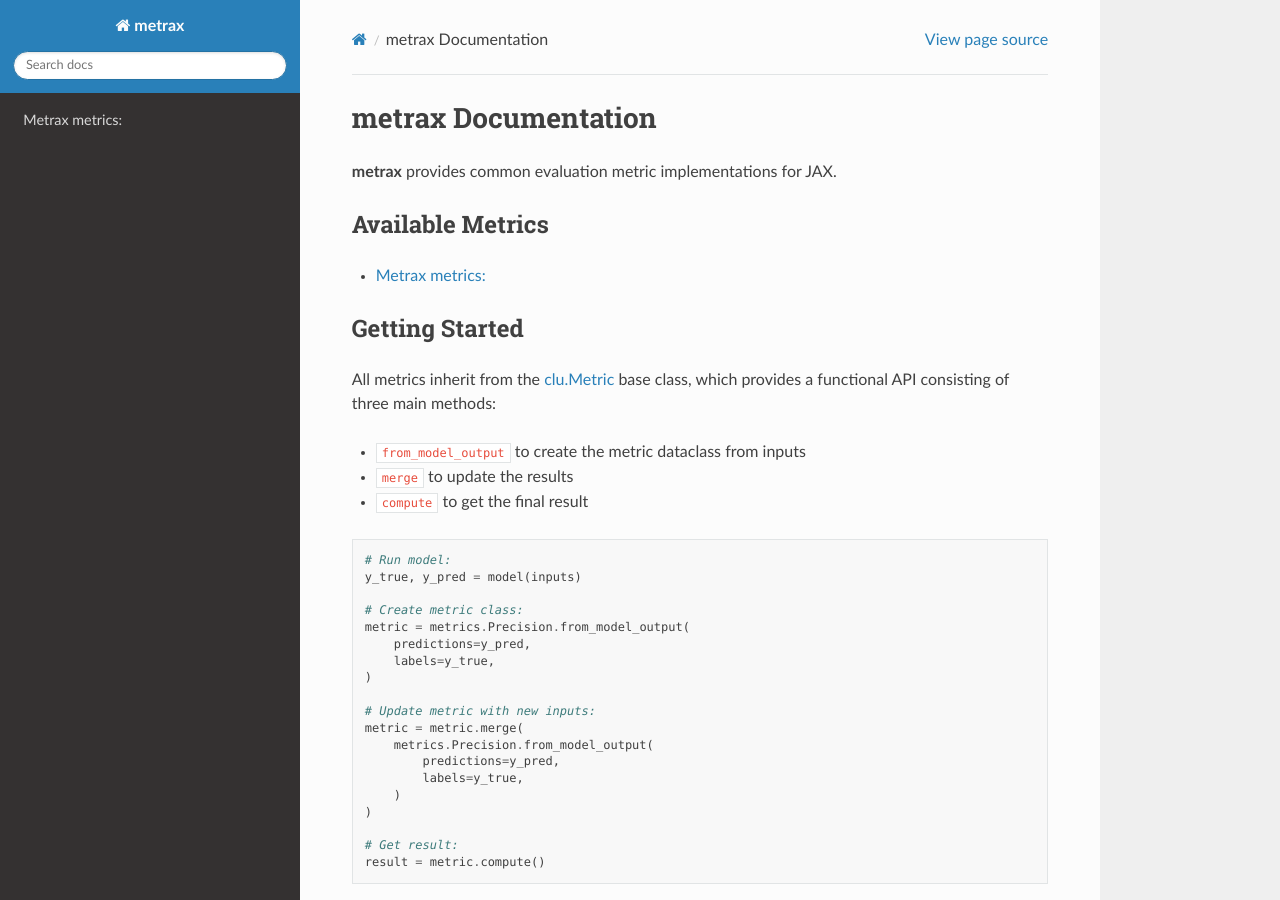
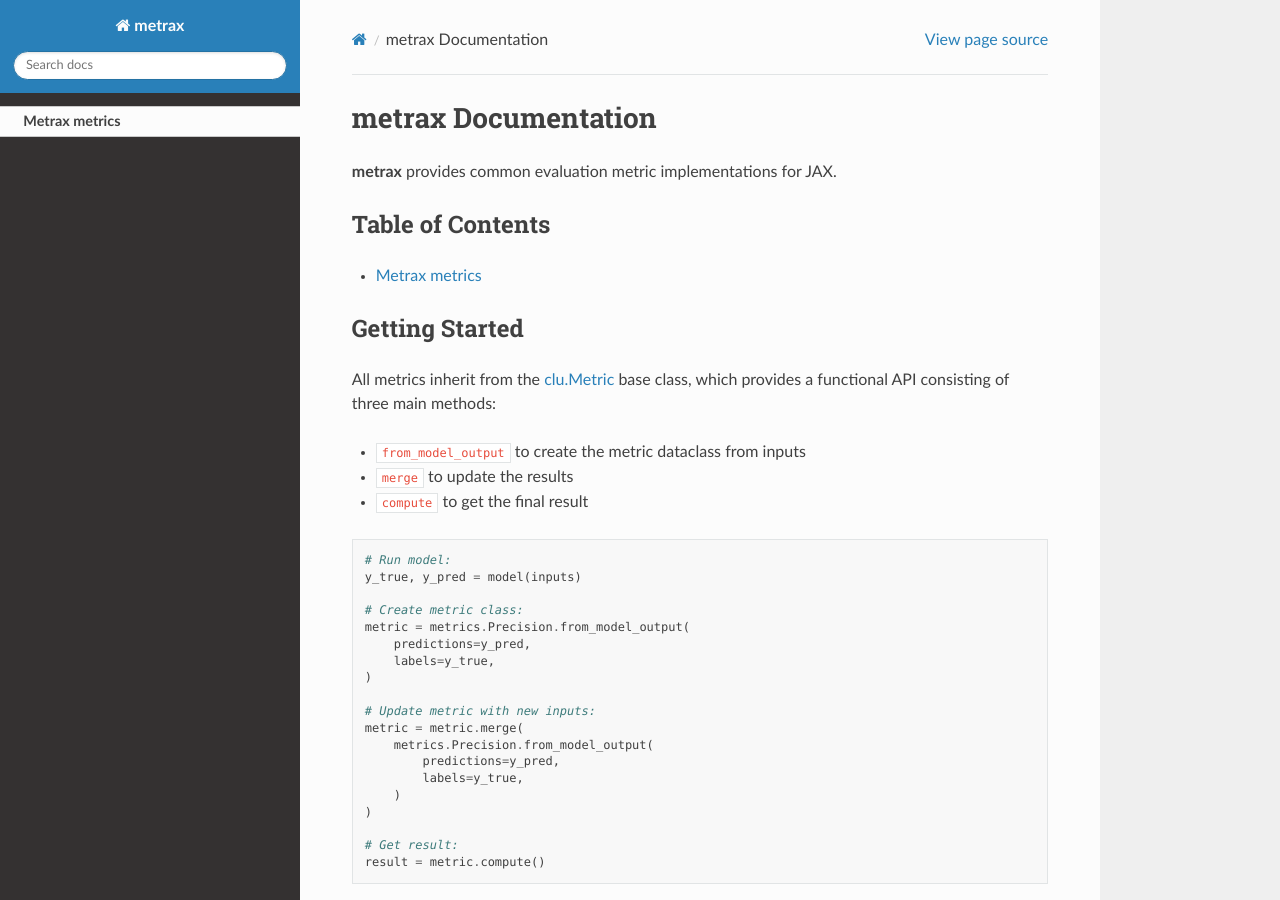
Before and after one commit to nikolasavic3/metrax, a Sphinx documentation site: the page built from docs/index.rst, in a window 1280 px wide and 900 px high. Built offline with Sphinx 7.4.7 and the Read the Docs theme 3.1.0, drawn with Linux system fonts in a browser that asks for light colours.

Commit message:
Auto-expand navigation in sidebar (#92)

```diff
--- a/docs/conf.py
+++ b/docs/conf.py
@@ -54,6 +54,14 @@
 # -- Options for HTML output
 
 html_theme = 'sphinx_rtd_theme'
+html_theme_options = {
+    'collapse_navigation': False,
+    'navigation_depth': 2,
+}
+html_static_path = ['static']
+html_js_files = [
+    'custom.js',
+]
 
 # -- Options for EPUB output
 epub_show_urls = 'footnote'
--- a/docs/index.rst
+++ b/docs/index.rst
@@ -3,13 +3,14 @@
 
 **metrax** provides common evaluation metric implementations for JAX.
 
-Available Metrics
+Table of Contents
 -----------------
 
 .. toctree::
-   :maxdepth: 2
+   :maxdepth: 1
 
-   Metrax metrics: <metrax>
+   Metrax metrics <metrax>
+
 
 Getting Started
 ---------------
--- /dev/null
+++ b/docs/static/custom.js
@@ -0,0 +1,5 @@
+window.addEventListener('load', (_event) => {
+  document.querySelectorAll(".toctree-l1").forEach(node => {
+    node.classList.add("current");
+  })
+});
```
